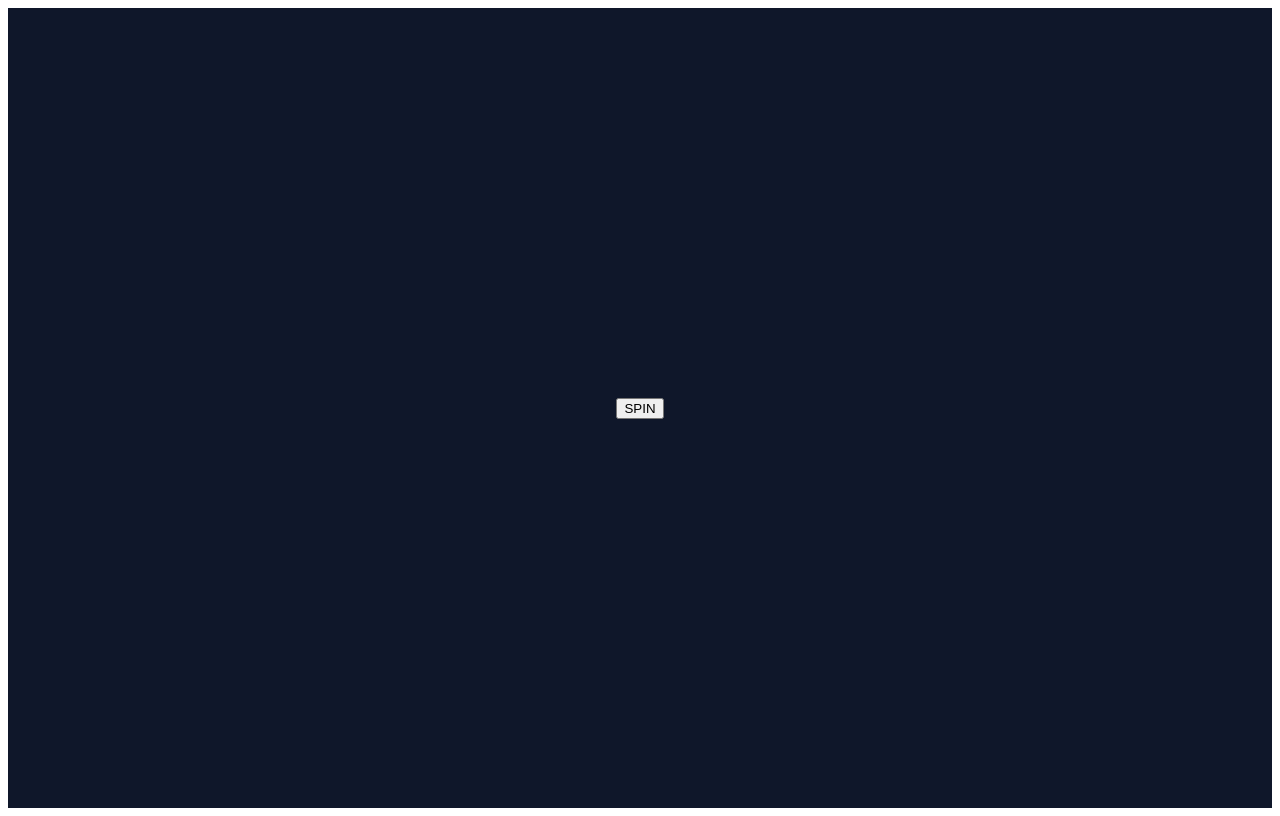
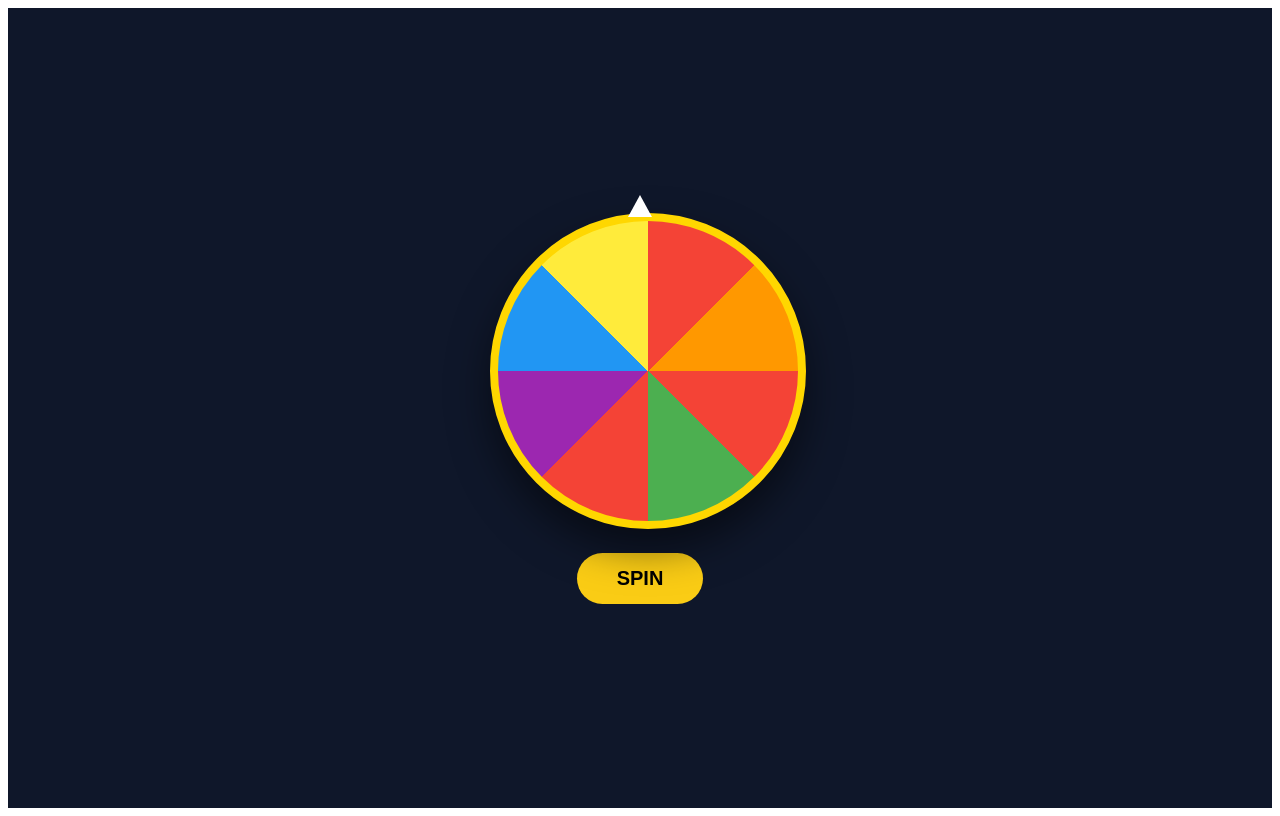
Before and after one commit to Ahmadfzal/Spinwheel, a Next.js app: page / in a window 1280 px wide. Built offline with nearby package versions, Linux system fonts and the light colour scheme.

Commit message:
Update SpinWheel.tsx

```diff
--- a/components/SpinWheel.tsx
+++ b/components/SpinWheel.tsx
@@ -2,34 +2,40 @@
 
 import { useState } from "react";
 import { motion, useAnimation } from "framer-motion";
-import { useQueryClient } from "@tanstack/react-query";
 
+/**
+ * 8 SEGMENT (45° per segment)
+ * Urutan HARUS konsisten dengan backend
+ */
 const SEGMENTS = [
-  { label: "Zonk", color: "#f44336" },
-  { label: "JACKPOT X 2", color: "#ff9800" },
-  { label: "Zonk", color: "#f44336" },
-  { label: "FREE SPIN 1X", color: "#4caf50" },
-  { label: "Zonk", color: "#f44336" },
-  { label: "JACKPOT X 3", color: "#9c27b0" },
-  { label: "FREE SPIN 2X", color: "#2196f3" },
-  { label: "JACKPOT X 10", color: "#ffeb3b" }
+  { label: "ZONK", color: "#f44336" },
+  { label: "JACKPOT X2", color: "#ff9800" },
+  { label: "ZONK", color: "#f44336" },
+  { label: "FREE SPIN 1", color: "#4caf50" },
+  { label: "ZONK", color: "#f44336" },
+  { label: "JACKPOT X3", color: "#9c27b0" },
+  { label: "FREE SPIN 2", color: "#2196f3" },
+  { label: "JACKPOT X10", color: "#ffeb3b" }
 ];
 
 export function SpinWheel() {
   const [isSpinning, setIsSpinning] = useState(false);
   const controls = useAnimation();
-  const queryClient = useQueryClient();
 
-  const handleSpin = async () => {
+  const spin = async () => {
     if (isSpinning) return;
     setIsSpinning(true);
 
+    // ambil hasil dari backend
     const res = await fetch("/api/spins", { method: "POST" });
     const { targetSegmentIndex } = await res.json();
 
-    const angle = 360 / SEGMENTS.length;
+    const anglePerSegment = 360 / SEGMENTS.length;
+
+    // RUMUS PRESISI
     const rotation =
-      360 * 5 + (360 - targetSegmentIndex * angle - angle / 2);
+      360 * 5 +
+      (360 - targetSegmentIndex * anglePerSegment - anglePerSegment / 2);
 
     await controls.start({
       rotate: rotation,
@@ -37,9 +43,9 @@ export function SpinWheel() {
     });
 
     setIsSpinning(false);
-    queryClient.invalidateQueries();
   };
 
+  // CONIC GRADIENT (AMAN & PRESISI)
   const gradient = SEGMENTS.map((s, i) => {
     const start = i * (360 / SEGMENTS.length);
     const end = start + 360 / SEGMENTS.length;
@@ -47,28 +53,70 @@ export function SpinWheel() {
   }).join(", ");
 
   return (
-    <div className="flex flex-col items-center gap-8 text-white">
-      <div className="relative w-80 h-80">
-
+    <div
+      style={{
+        minHeight: "100vh",
+        background: "#0f172a",
+        display: "flex",
+        flexDirection: "column",
+        alignItems: "center",
+        justifyContent: "center",
+        color: "white"
+      }}
+    >
+      {/* CONTAINER RODA */}
+      <div
+        style={{
+          position: "relative",
+          width: 300,
+          height: 300,
+          marginBottom: 40
+        }}
+      >
         {/* JARUM */}
-        <div className="absolute top-[-18px] left-1/2 -translate-x-1/2 z-10
-          w-0 h-0 border-l-[12px] border-r-[12px]
-          border-b-[22px] border-transparent border-b-white" />
+        <div
+          style={{
+            position: "absolute",
+            top: -18,
+            left: "50%",
+            transform: "translateX(-50%)",
+            width: 0,
+            height: 0,
+            borderLeft: "12px solid transparent",
+            borderRight: "12px solid transparent",
+            borderBottom: "22px solid white",
+            zIndex: 10
+          }}
+        />
 
         {/* RODA */}
         <motion.div
           animate={controls}
-          className="w-full h-full rounded-full border-8 border-yellow-500 shadow-2xl"
           style={{
-            background: `conic-gradient(${gradient})`
+            width: "100%",
+            height: "100%",
+            borderRadius: "50%",
+            border: "8px solid gold",
+            background: `conic-gradient(${gradient})`,
+            boxShadow: "0 20px 40px rgba(0,0,0,0.5)"
           }}
         />
       </div>
 
+      {/* TOMBOL */}
       <button
-        onClick={handleSpin}
+        onClick={spin}
         disabled={isSpinning}
-        className="px-12 py-4 bg-yellow-500 text-black font-black rounded-full text-2xl"
+        style={{
+          padding: "14px 40px",
+          fontSize: 20,
+          fontWeight: "bold",
+          borderRadius: 30,
+          border: "none",
+          cursor: "pointer",
+          background: isSpinning ? "#999" : "#facc15",
+          color: "#000"
+        }}
       >
         {isSpinning ? "SPINNING..." : "SPIN"}
       </button>
```
